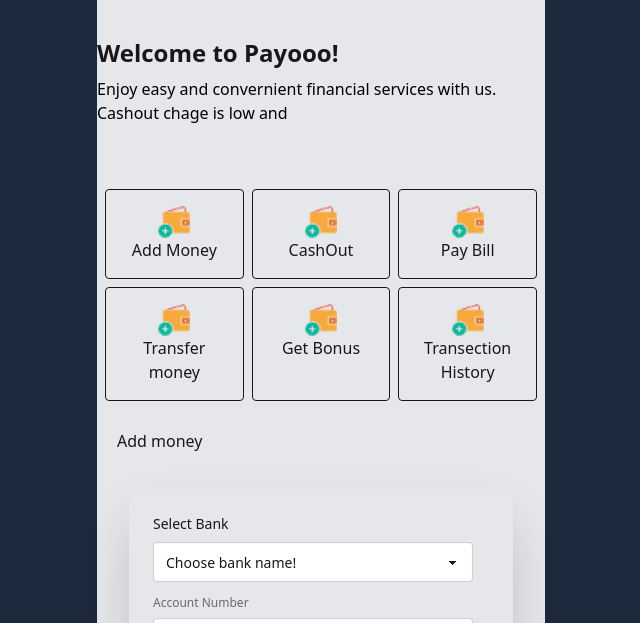
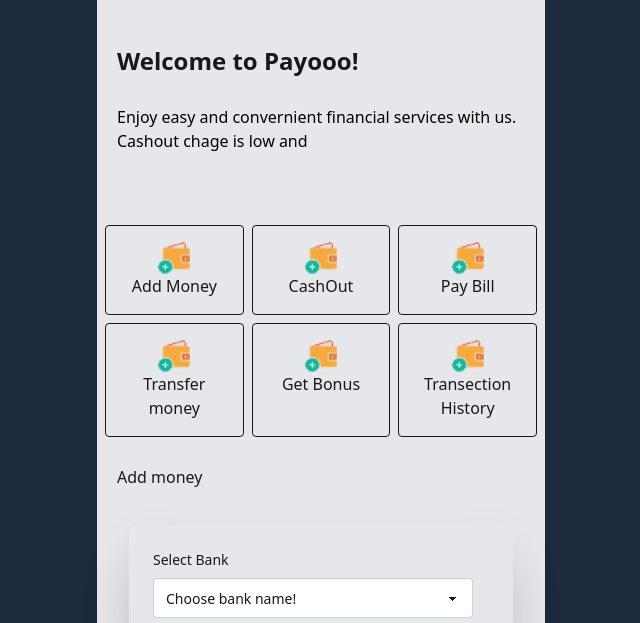
Before and after one commit to sanjidtalukder/pyaoo-mas-resource, a plain HTML site: page main.html in a window 1280 px wide. Shown: the part 99-722 px from the top of the page, without its empty margins (319-959 px from the left). Drawn offline with nearby package versions, Linux system fonts and the light colour scheme.

Commit message:
This is the commite for correction wrong style

```diff
--- a/main.html
+++ b/main.html
@@ -20,8 +20,8 @@
 <button class="btn">Logout</button>
     </nav>
     <section class="mt-10">
-        <h1 class="text-2xl font-bold mb-2"> Welcome to Payooo!</h1>
-        <p class="text-black font-medium">Enjoy easy and convernient financial services with us.
+        <h1 class="text-2xl font-bold mb-2 p-2 m-3"> Welcome to Payooo!</h1>
+        <p class="text-black font-medium p-2 m-3">Enjoy easy and convernient financial services with us.
          Cashout chage is low and</p>
         <div class="cards grid grid-cols-3 mt-14 gap-2 p-2">
             <div id="add-money-box" class="box border cursor-pointer p-4 text-center rounded-sm">
```
